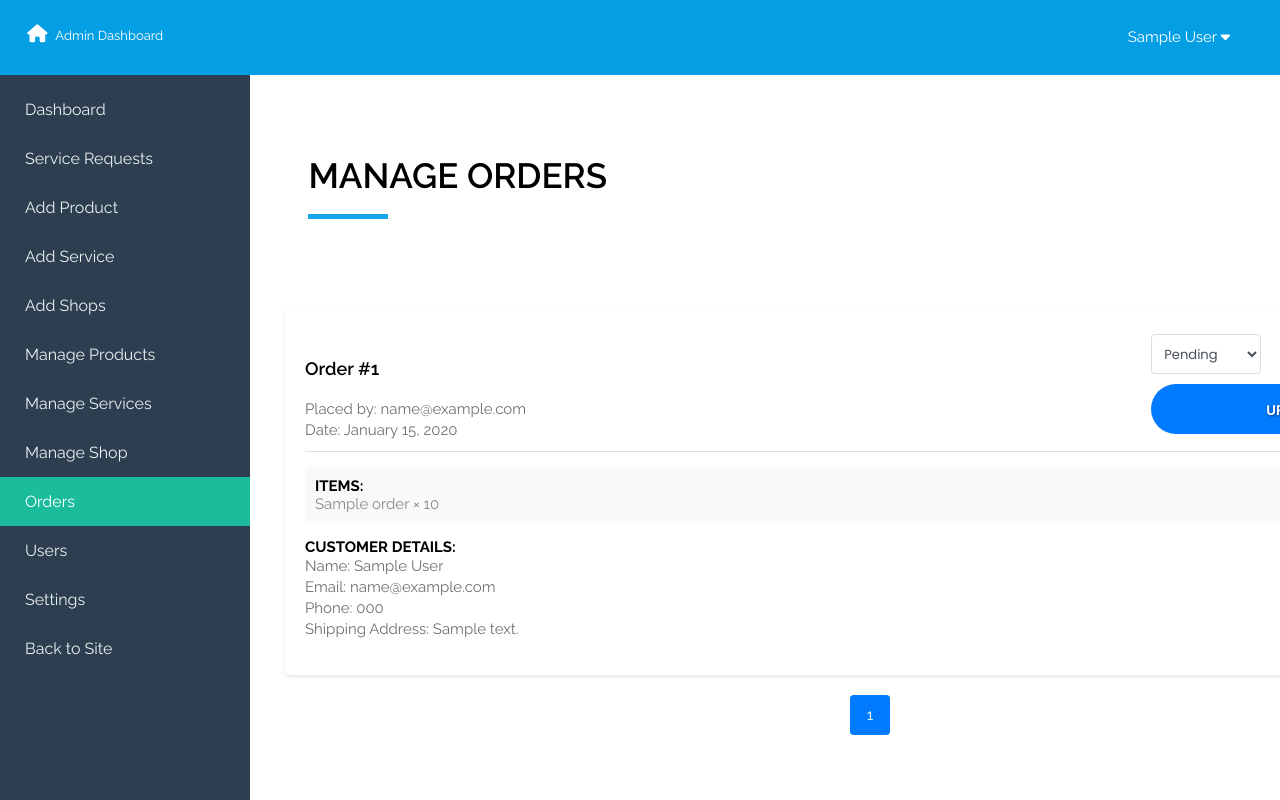
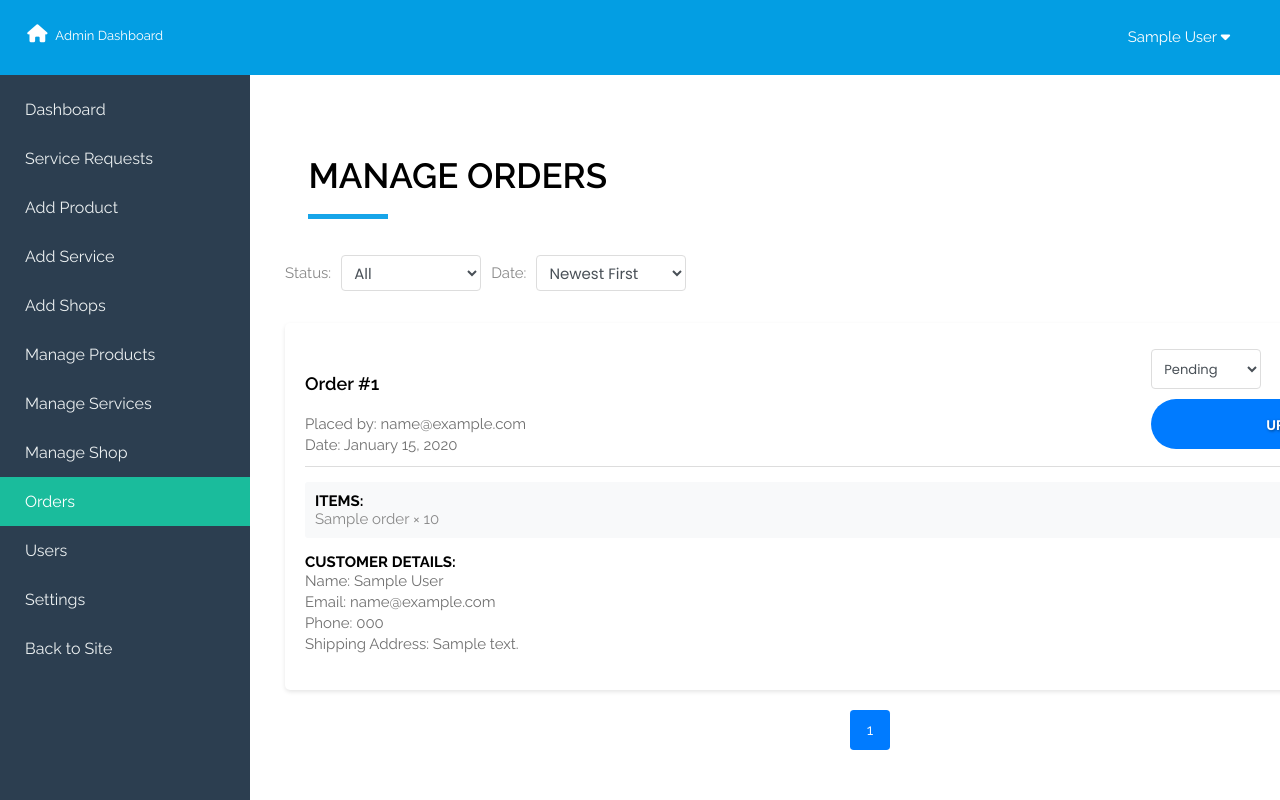
Before and after one commit to UtsavDungrani/RCInfotech, a PHP site: page /RCInfotech/admin/manage_orders.php in a window 1280 px wide. Run offline with PHP 8.4, Linux system fonts and the light colour scheme; the visitor is signed in with stand-in values (Sample User, id 1); tables that the repository leaves empty or names only in its code hold one stand-in row (values such as "Sample post"); some libraries are stand-ins or nearby versions.

Commit message:
Initial commit

```diff
--- a/admin/manage_orders.php
+++ b/admin/manage_orders.php
@@ -371,12 +371,37 @@ try {
                 <div class="row">
                     <div class="col-md-12">
                         <div class="full">
-                            <div class="main_heading text_align_left">
+                            <div class="main_heading text_align_left" style="margin-bottom: 0;">
                                 <h2>Manage Orders</h2>
                             </div>
                         </div>
                     </div>
                 </div>
+
+                <!-- Filter/Sort Form (NEW) -->
+                <div class="row" style="margin-bottom: 20px;">
+                    <div class="col-md-12">
+                        <form method="GET" class="d-flex align-items-center justify-content-between" style="gap: 10px;">
+                            <div class="d-flex align-items-center" style="gap: 10px;">
+                                <label for="status" class="me-2 mb-0">Status:</label>
+                                <select name="status" id="status" class="form-control me-3" style="width: 140px;">
+                                    <option value="all" <?php echo ($status_filter === 'all' ? 'selected' : ''); ?>>All</option>
+                                    <option value="pending" <?php echo ($status_filter === 'pending' ? 'selected' : ''); ?>>Pending</option>
+                                    <option value="processing" <?php echo ($status_filter === 'processing' ? 'selected' : ''); ?>>Processing</option>
+                                    <option value="shipped" <?php echo ($status_filter === 'shipped' ? 'selected' : ''); ?>>Shipped</option>
+                                    <option value="delivered" <?php echo ($status_filter === 'delivered' ? 'selected' : ''); ?>>Delivered</option>
+                                </select>
+                                <label for="date_order" class="me-2 mb-0">Date:</label>
+                                <select name="date_order" id="date_order" class="form-control me-3" style="width: 150px;">
+                                    <option value="desc" <?php echo ($date_order === 'desc' ? 'selected' : ''); ?>>Newest First</option>
+                                    <option value="asc" <?php echo ($date_order === 'asc' ? 'selected' : ''); ?>>Oldest First</option>
+                                </select>
+                            </div>
+                            <button type="submit" class="btn btn-primary btn-sm" style="width:auto;">Filter</button>
+                        </form>
+                    </div>
+                </div>
+                <!-- End Filter/Sort Form -->
 
                 <?php if (empty($orders)): ?>
                     <div class="alert alert-info">No orders found.</div>
@@ -443,14 +468,23 @@ try {
                         </div>
                     <?php endforeach; ?>
                 <?php endif; ?>
-                <!-- Pagination Bar -->
+                <!-- Pagination Bar (UPDATED) -->
                 <div class="row">
                     <div class="col-md-12">
                         <nav aria-label="Page navigation">
                             <ul class="pagination justify-content-center">
+                                <?php
+                                // Build query string for pagination links, preserving filters
+                                $query_params = $_GET;
+                                if (isset($query_params['page']))
+                                    unset($query_params['page']);
+                                $base_query = http_build_query($query_params);
+                                ?>
                                 <?php if ($page > 1): ?>
                                     <li class="page-item">
-                                        <a class="page-link" href="?page=<?php echo $page - 1; ?>" aria-label="Previous">
+                                        <a class="page-link"
+                                            href="?<?php echo $base_query . ($base_query ? '&' : '') . 'page=' . ($page - 1); ?>"
+                                            aria-label="Previous">
                                             <span aria-hidden="true">&laquo;</span>
                                         </a>
                                     </li>
@@ -458,12 +492,15 @@ try {
                                 <?php for ($i = 1; $i <= $total_pages; $i++): ?>
                                     <li class="page-item <?php if ($i == $page)
                                         echo 'active'; ?>">
-                                        <a class="page-link" href="?page=<?php echo $i; ?>"><?php echo $i; ?></a>
+                                        <a class="page-link"
+                                            href="?<?php echo $base_query . ($base_query ? '&' : '') . 'page=' . $i; ?>"><?php echo $i; ?></a>
                                     </li>
                                 <?php endfor; ?>
                                 <?php if ($page < $total_pages): ?>
                                     <li class="page-item">
-                                        <a class="page-link" href="?page=<?php echo $page + 1; ?>" aria-label="Next">
+                                        <a class="page-link"
+                                            href="?<?php echo $base_query . ($base_query ? '&' : '') . 'page=' . ($page + 1); ?>"
+                                            aria-label="Next">
                                             <span aria-hidden="true">&raquo;</span>
                                         </a>
                                     </li>
@@ -472,6 +509,7 @@ try {
                         </nav>
                     </div>
                 </div>
+                <!-- End Pagination Bar -->
             </div>
         </div>
     </div>
```
